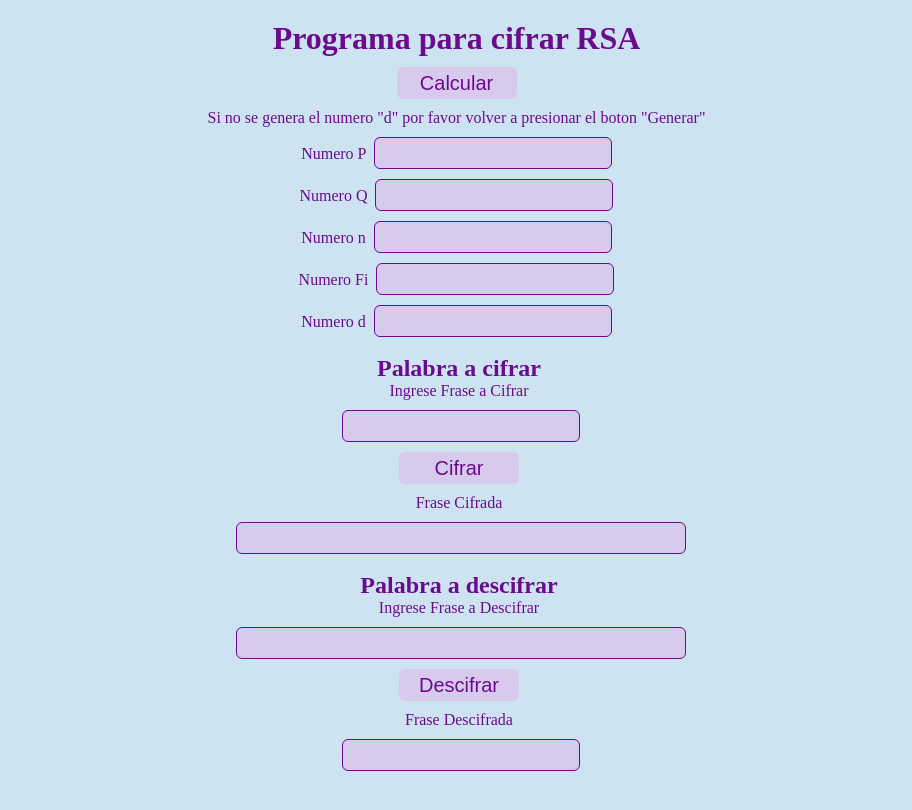
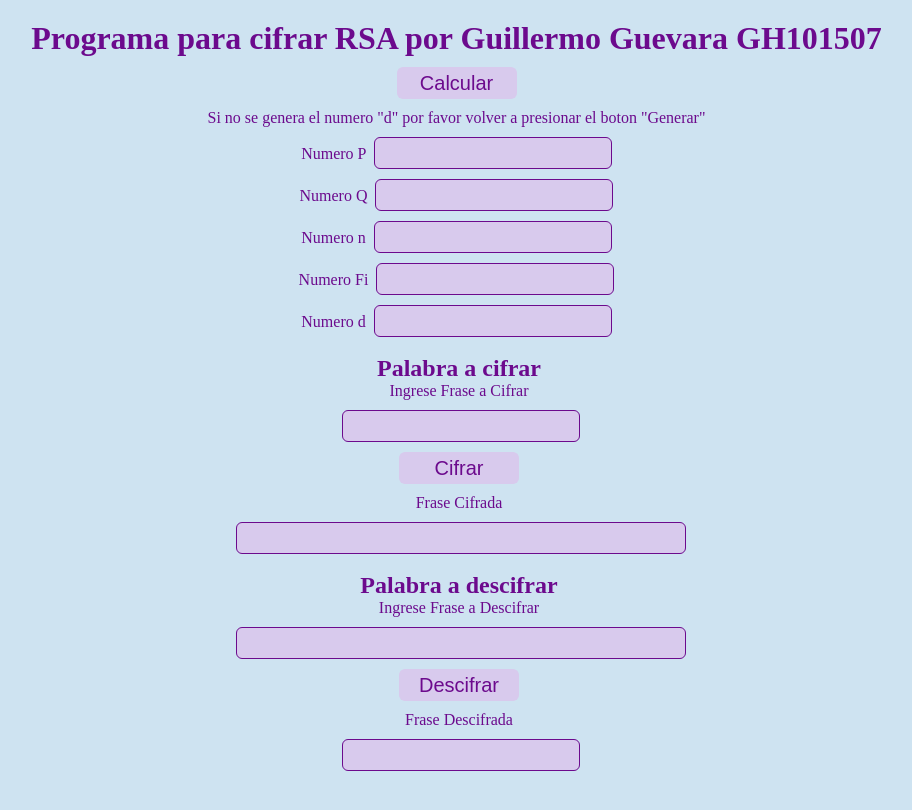
Before and after one commit to guillermoguevara887/generator-rsa, a website: page index.html in a window 1280 px wide. Shown: the whole page, without its empty margins (181-1093 px from the left). Drawn offline with nearby package versions, Linux system fonts and the light colour scheme.

Commit message:
add name

```diff
--- a/index.html
+++ b/index.html
@@ -12,7 +12,7 @@
 <body>
 
     <form action="" id="form">
-        <h1>Programa para cifrar RSA</h1>
+        <h1>Programa para cifrar RSA por Guillermo Guevara GH101507</h1>
         <button id="btn" class="bbt">Calcular</button>
         <p>Si no se genera el numero "d" por favor volver a presionar el boton "Generar"</p>
         <span>
```
